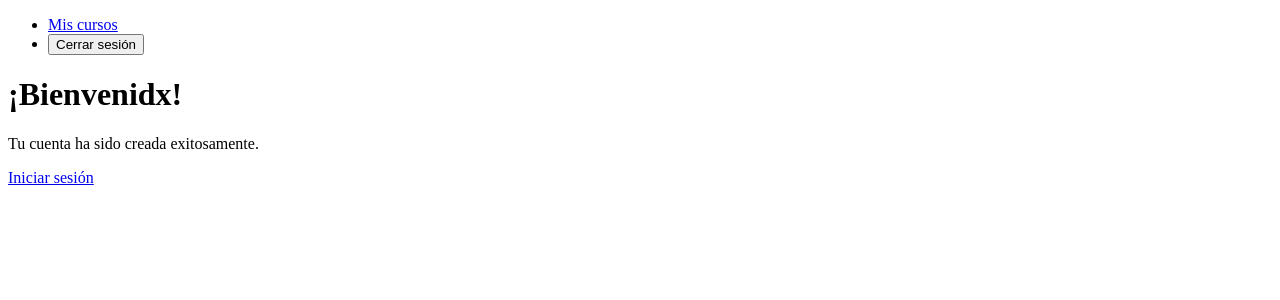
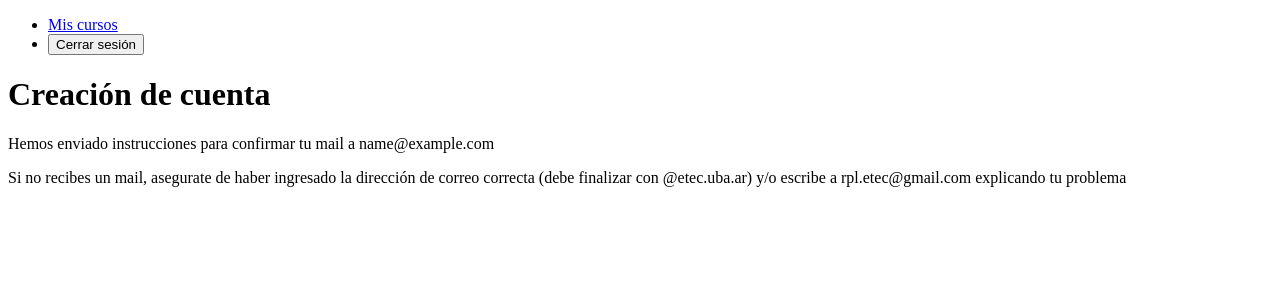
Before and after one commit to muribe0/rpl-etec-prod, a Django app: template account/templates/account/register_done.html in a window 1280 px wide. Shown: the top 300 px of the page. Run offline with Django 5.2, Linux system fonts and the light colour scheme; a user stored in the database is signed in; tables that the repository leaves empty hold one stand-in row (values such as "Sample post"); the template is opened without the code that fills it: most values are stand-ins (such as "Sample title", 1, 10 or a date in 2020); parts of the project's set-up code (start-up, migrations or seed data) failed here and were passed over.

Commit message:
add register confirmation pages

```diff
--- a/account/templates/account/register_done.html
+++ b/account/templates/account/register_done.html
@@ -3,13 +3,9 @@
 {% block title %}
     Bienvenidx
 {% endblock %}
-
 {% block content %}
-    <h1>¡Bienvenidx!</h1>
-    <p>
-        Tu cuenta ha sido creada exitosamente.
-    </p>
-    <p>
-        <a href="{% url 'account:login' %}">Iniciar sesión</a>
-    </p>
+   <h1>Creación de cuenta</h1>
+    <p>Hemos enviado instrucciones para confirmar tu mail a {{ new_user.email }}</p>
+    <p>Si no recibes un mail, asegurate de haber ingresado la dirección de correo correcta
+        (debe finalizar con @etec.uba.ar) y/o escribe a rpl.etec@gmail.com explicando tu problema</p>
 {% endblock %}
```
Also changed, not shown: account/templates/account/register_confirm.html (added, +22 -0 lines).
